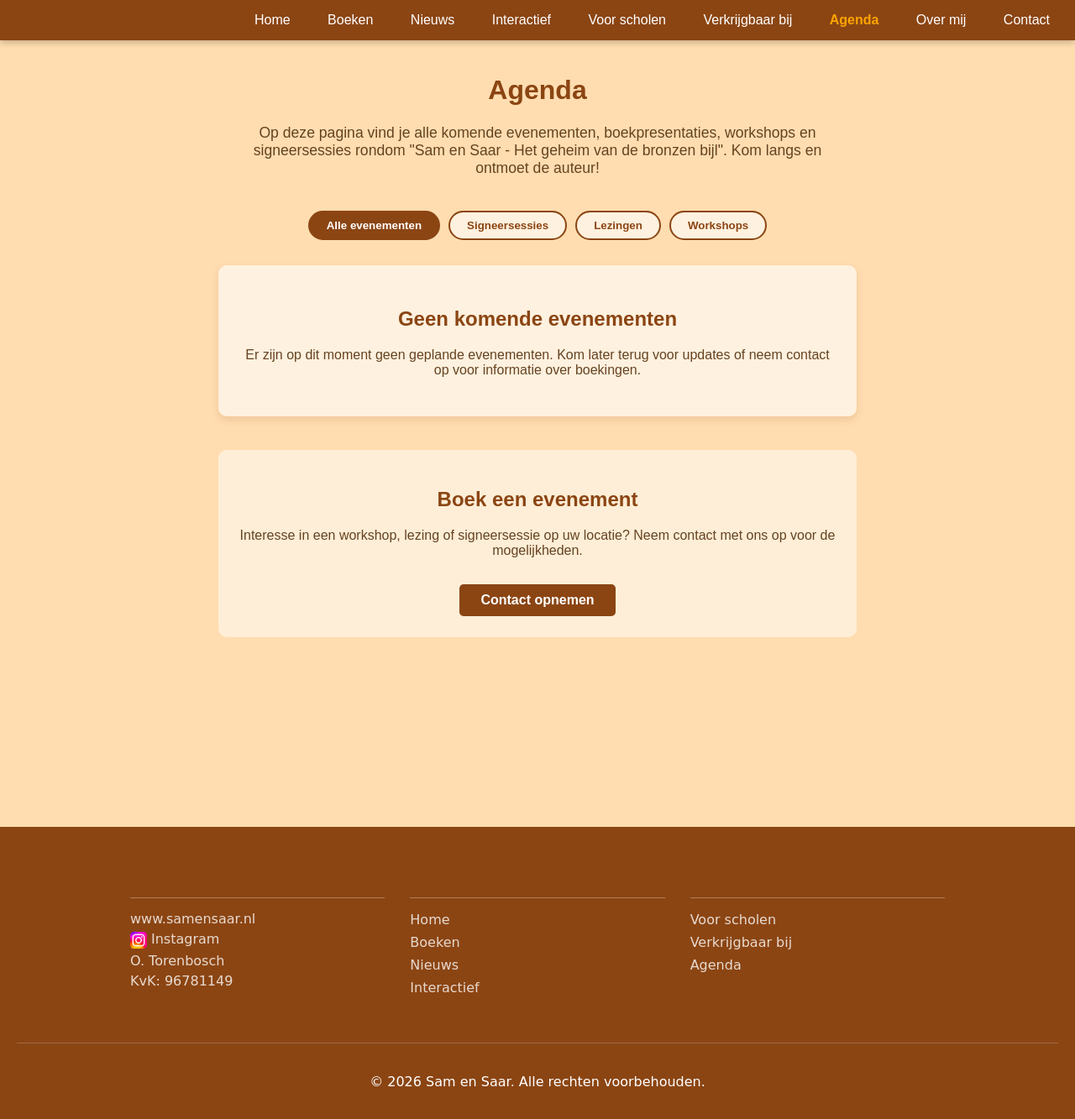
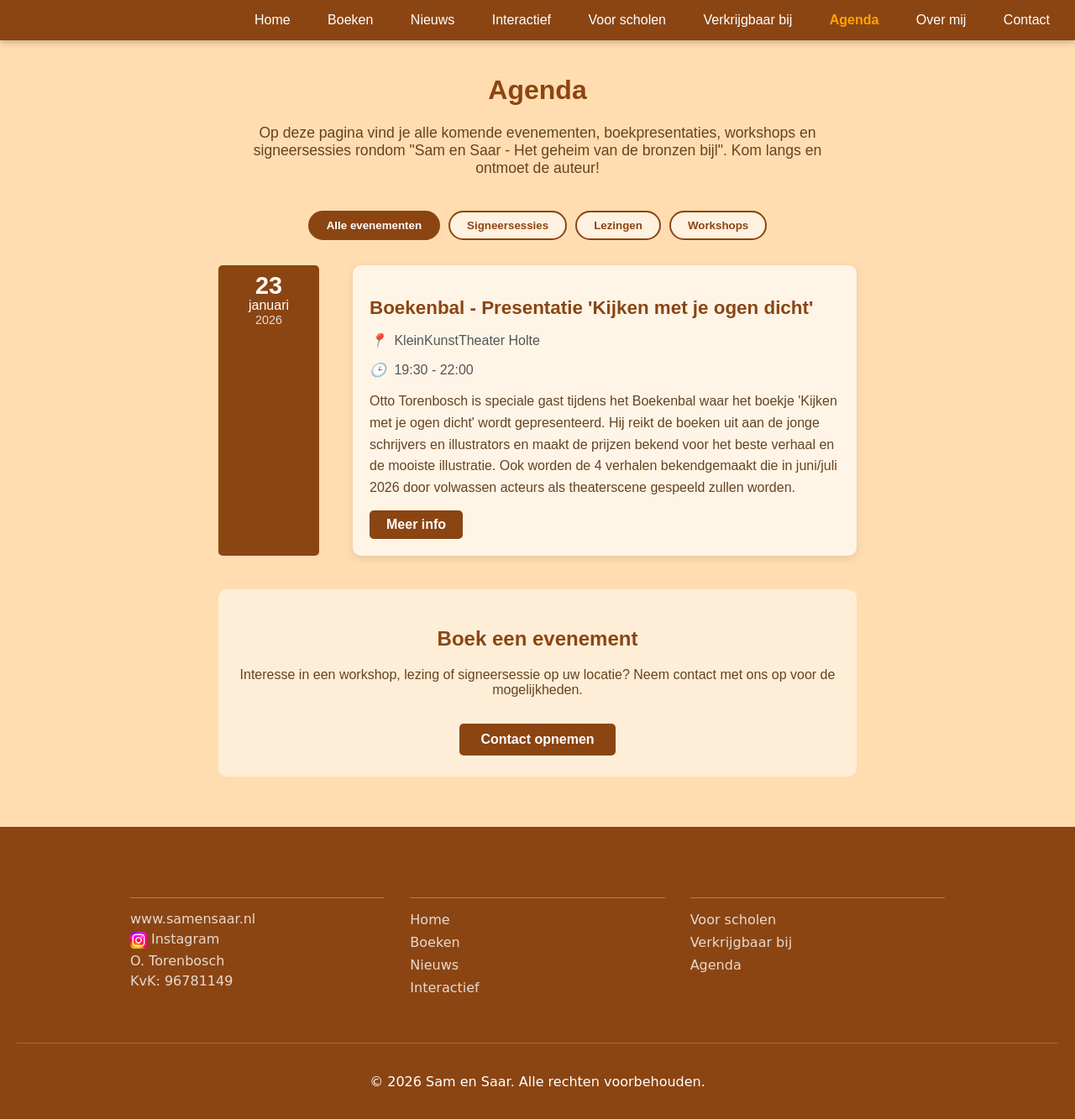
Before and after one commit to otorenbosch/samensaar.nl, a Jekyll site: the page built from agenda.html, in a window 1280 px wide and 1344 px high. Shown: the top 1333 px of the window at 84% size. Built offline with Jekyll 4.4.1, drawn with Linux system fonts in a browser that asks for light colours.

Commit message:
Update events.json

```diff
--- a/_data/events.json
+++ b/_data/events.json
@@ -1,4 +1,16 @@
 [
+  {
+    "title": "Boekenbal - Presentatie 'Kijken met je ogen dicht'",
+    "date": "2026-01-23",
+    "start_time": "19:30",
+    "end_time": "22:00",
+    "location": "KleinKunstTheater Holte",
+    "description": "Otto Torenbosch is speciale gast tijdens het Boekenbal waar het boekje 'Kijken met je ogen dicht' wordt gepresenteerd. Hij reikt de boeken uit aan de jonge schrijvers en illustrators en maakt de prijzen bekend voor het beste verhaal en de mooiste illustratie. Ook worden de 4 verhalen bekendgemaakt die in juni/juli 2026 door volwassen acteurs als theaterscene gespeeld zullen worden.",
+    "type": "lezing",
+    "url": "https://www.kleinkunsttheaterholte.nl",
+    "registration_url": "#",
+    "visible": true
+  },
   {
     "title": "Otto Torenbosch en DDA bij Weekend van de Wetenschap",
     "date": "2025-10-05",
```
